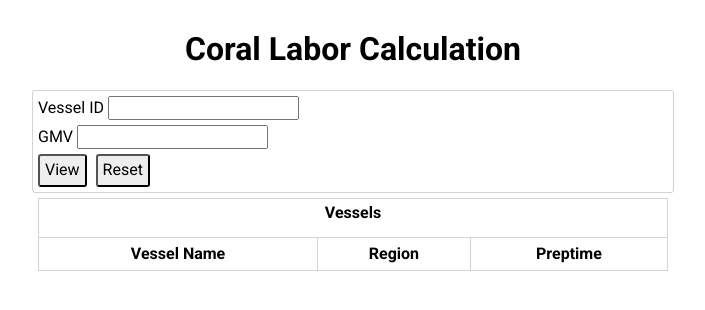
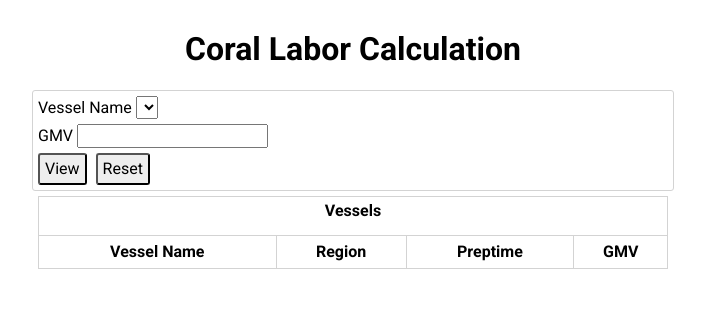
Before and after one commit to darno63/coralR, a Python web app: template templates/home.html in a window 1280 px wide. Shown: the top 310 px of the page, without its empty margins (287-992 px from the left). Run offline with Jinja, Linux system fonts and the light colour scheme; the template is opened without the code that fills it, so the values that code supplies are empty.

Commit message:
added drop down menu

```diff
--- a/static/js/home.js
+++ b/static/js/home.js
@@ -25,16 +25,16 @@ ns.model = (function() {
             })
         },
 
-        'search': function(vessel_id) {
+        'search': function(vessel_name) {
             let ajax_options = {
                 type: 'GET',
-                url: `api/vessels/${vessel_id}`,
+                url: `api/vessels/${vessel_name}`,
                 accepts: 'application/json',
                 dataType: 'json'
             };
             $.ajax(ajax_options)
             .done(function(data) {
-                $event_pump.trigger('model_read_success', [data]);
+                $event_pump.trigger('model_search_success', [data]);
             })
             .fail(function(xhr, textStatus, errorThrown) {
                 $event_pump.trigger('model_error', [xhr, textStatus, errorThrown]);
@@ -47,20 +47,18 @@ ns.model = (function() {
 ns.view = (function() {
     'use strict';
 
-    let $vessel_id = $('#vessel_id');
-        //$fname = $('#fname');
+    let $gmv = $('#gmv');
 
     // return the API
     return {
 
         // clears editor boxes
         reset: function() {
-            $vessel_id.val('').focus();
-            $fname.val('');
+            $gmv.val('').focus();
         },
 
         // returns person to table
-        build_table: function(vessel) {
+        build_table: function(vessel, gmv) {
 
             // clear the table
             $('.vessels table > tbody').empty();
@@ -71,8 +69,26 @@ ns.view = (function() {
                         <td class="vessel_name">${vessel.vessel_name}</td>
                         <td class="region">${vessel.region}</td>
                         <td>${vessel.preptime}</td>
+                        <td>${gmv}</td>
                        </tr>`;
                 $('table > tbody').append(row);
+            }
+        },
+
+        // returns available vessels
+        build_dropdown: function(vessels) {
+            let rows = ''
+
+            // clear menu
+            $('#vessel_name').empty();
+
+            // build menu if we got a vessels array
+            if (vessels) {
+                for (let i=0, l=vessels.length; i < l; i++) {
+                    rows += `<option value="${vessels[i].vessel_name}">
+                            ${vessels[i].vessel_name}</option>`;
+                }
+                $('#vessel_name').append(rows);
             }
         },
 
@@ -95,7 +111,8 @@ ns.controller = (function(m, v) {
     let model = m,
         view = v,
         $event_pump = $('body'),
-        $vessel_id = $('#vessel_id');
+        $vessel_name = $('#vessel_name'),
+        $gmv = $('#gmv');
 
     // Get the data from the model after the controller is done initializing
     setTimeout(function() {
@@ -103,20 +120,21 @@ ns.controller = (function(m, v) {
     }, 100)
 
     // Validate input
-    function validate(vessel_id) {
-        return vessel_id !== "";
+    function validate(vessel_name, gmv) {
+        return vessel_name !== "" && gmv !== "";
     }
 
     // Create our event handlers
     $('#search').click(function(e) {
-        let vessel_id = $vessel_id.val();
+        let vessel_name = $vessel_name.val(),
+            gmv = $gmv.val();
 
         e.preventDefault();
 
-        if (validate(vessel_id)) {
-            model.search(vessel_id)
+        if (validate(vessel_name, gmv)) {
+            model.search(vessel_name)
         } else {
-            alert('Problem with ID input');
+            alert('Problem with GMV input');
         }
     });
 
@@ -126,20 +144,13 @@ ns.controller = (function(m, v) {
 
     // Handle the model events
     $event_pump.on('model_read_success', function(e, data) {
-        view.build_table(data);
+        view.build_dropdown(data);
         view.reset();
     });
 
-    $event_pump.on('model_create_success', function(e, data) {
-        model.read();
-    });
-
-    $event_pump.on('model_update_success', function(e, data) {
-        model.read();
-    });
-
-    $event_pump.on('model_delete_success', function(e, data) {
-        model.read();
+    $event_pump.on('model_search_success', function(e, data) {
+        let gmv = $gmv.val();
+        view.build_table(data, gmv);
     });
 
     $event_pump.on('model_error', function(e, xhr, textStatus, errorThrown) {
--- a/templates/home.html
+++ b/templates/home.html
@@ -15,15 +15,8 @@
         <div class="container">
             <h1 class="banner">Coral Labor Calculation</h1>
             <div class="section editor">
-                <!--
-                <input id="person_id" type="hidden" value="" />
-                <label for="person_id">Person ID
-                    <select id="person_id"></select>
-                </label>
-                <br />
-                -->
-                <label for="vessel_id">Vessel ID
-                    <input id="vessel_id" type="text" />
+                <label for="vessel_name">Vessel Name
+                    <select id="vessel_name"></select>
                 </label>
                 <br />
                 <label for="gmv">GMV
@@ -41,6 +34,7 @@
                             <th>Vessel Name</th>
                             <th>Region</th>
                             <th>Preptime</th>
+                            <th>GMV</th>
                         </tr>
                     </thead>
                     <tbody>
```
Also changed, not shown: swagger.yml (+4 -4 lines), vessels.py (+5 -5 lines), README.md.
